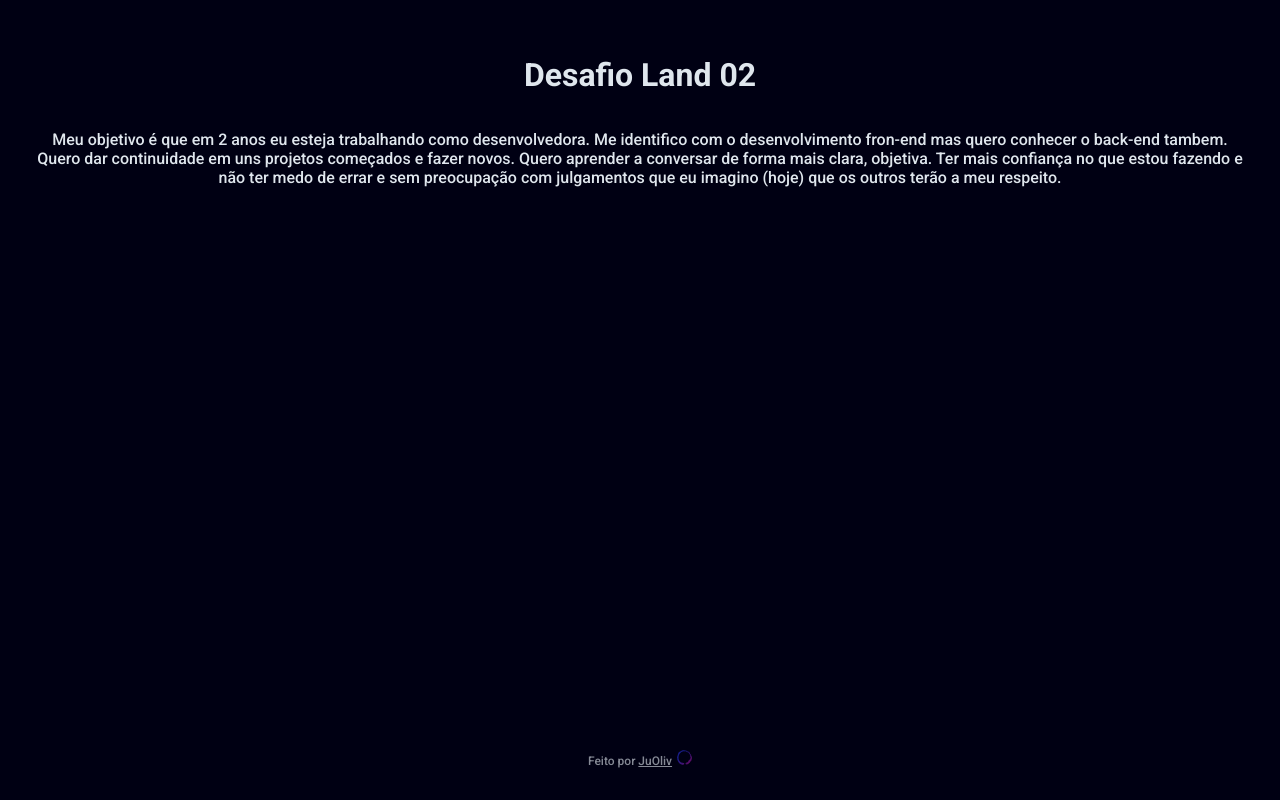
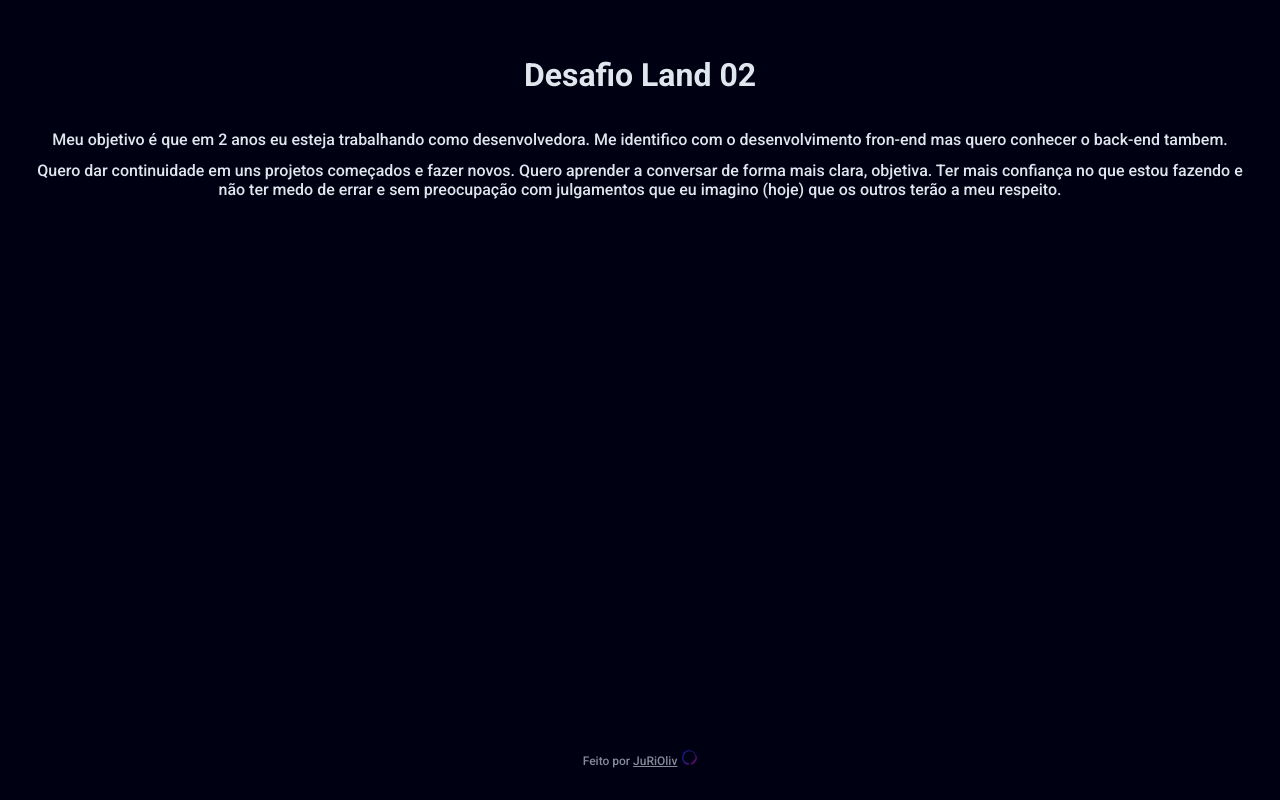
Before and after one commit to JuRiOliv/portifolio, a plain HTML site: page DesafioLand02.html in a window 1280 px wide. Drawn offline with Linux system fonts and the light colour scheme.

Commit message:
incluiu P e alteracao logo

```diff
--- a/DesafioLand02.html
+++ b/DesafioLand02.html
@@ -20,16 +20,18 @@
         <p>
           Meu objetivo é que em 2 anos eu esteja trabalhando como
           desenvolvedora. Me identifico com o desenvolvimento fron-end mas quero
-          conhecer o back-end tambem. Quero dar continuidade em uns projetos
-          começados e fazer novos. Quero aprender a conversar de forma mais
-          clara, objetiva. Ter mais confiança no que estou fazendo e não ter
-          medo de errar e sem preocupação com julgamentos que eu imagino (hoje)
-          que os outros terão a meu respeito.
+          conhecer o back-end tambem.
+        </p>
+        <p>
+          Quero dar continuidade em uns projetos começados e fazer novos. Quero
+          aprender a conversar de forma mais clara, objetiva. Ter mais confiança
+          no que estou fazendo e não ter medo de errar e sem preocupação com
+          julgamentos que eu imagino (hoje) que os outros terão a meu respeito.
         </p>
       </div>
       <footer>
         Feito por
-        <a href="index.html" target="_blank">JuOliv</a>
+        <a href="index.html" target="_blank">JuRiOliv</a>
         <img src="./assets/logo.svg" alt="logo pessoal" />
       </footer>
     </div>
```
